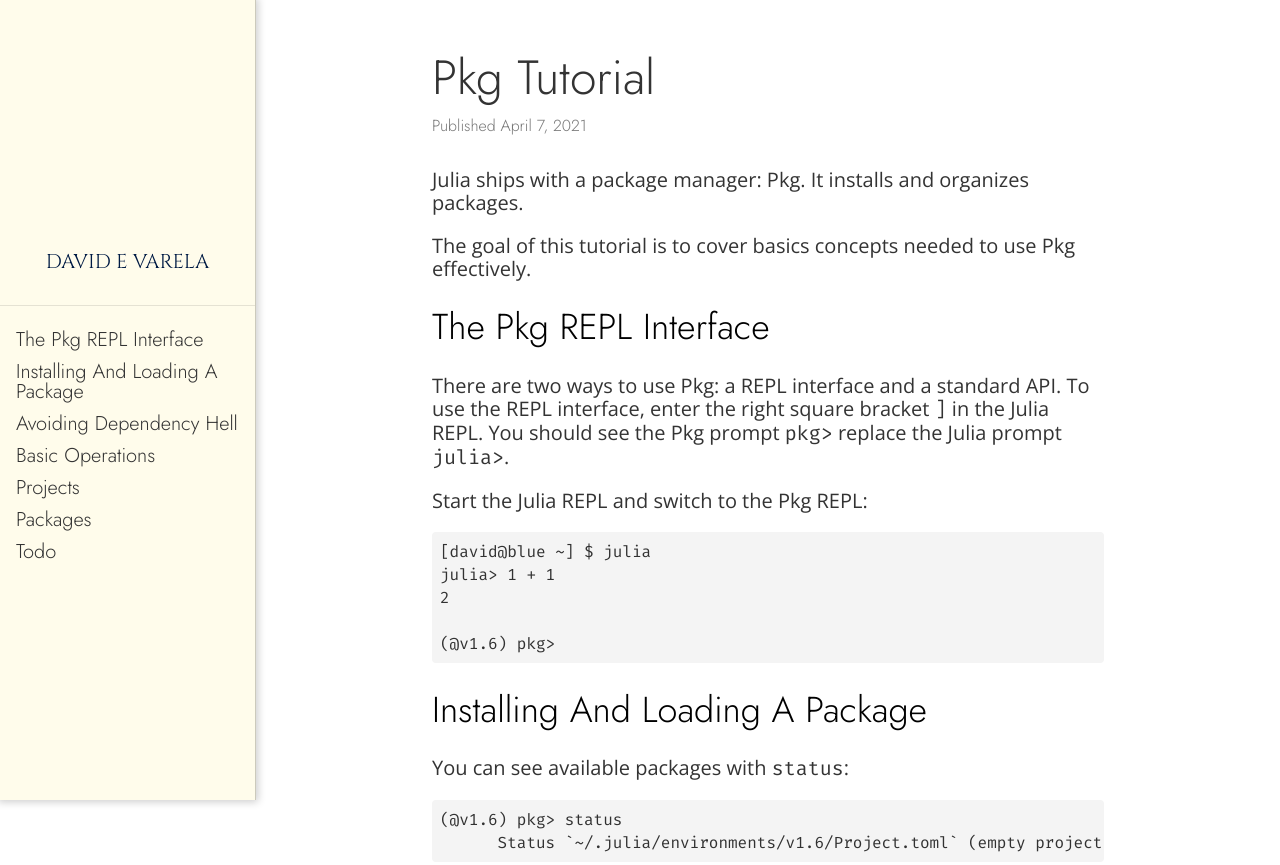
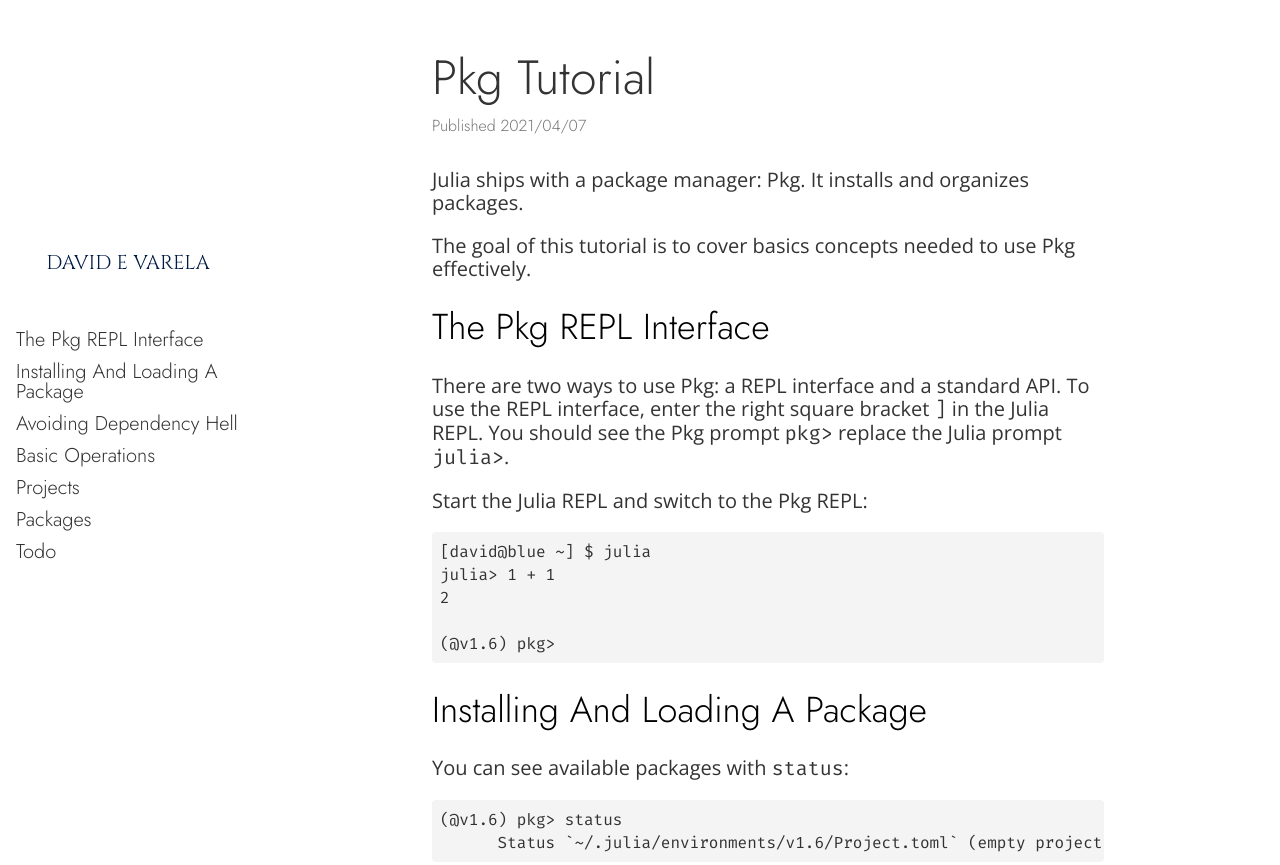
Before and after one commit to 00vareladavid/00vareladavid.github.io, a plain HTML site: page pages/pkg_tutorial.html in a window 1280 px wide. Shown: the top 865 px of the page. Drawn offline with nearby package versions, Linux system fonts and the light colour scheme.

Commit message:
simplify

```diff
--- a/pages/pkg_tutorial.html
+++ b/pages/pkg_tutorial.html
@@ -17,11 +17,11 @@
 </head>
 <body class="bg-white black-80">
   <div class="center">
-<div class="fixed-ns fl min-vh-100-ns w-100 w-20-ns br-ns b--black-20 shadow-2 content-center bg-washed-yellow">
+<div class="fixed-ns fl min-vh-100-ns w-100 w-20-ns content-center bg-white">
      <div class="cinzel pa1 pa3-ns mv3-ns flex justify-center">
        <a class="link underline-hover f4 navy fw5 ttu" href="/">David E Varela</a></li>
      </div>
-     <div class="pa1 ph3-ns bt b--black-10">
+     <div class="pa1 ph3-ns">
        <ul class="list pl0">
 <li class="lh-solid mv2 pt1">
        <a class="link underline-hover f4 jost dark-gray ttc " href="#the_pkg_repl_interface">
@@ -65,7 +65,7 @@
      <div class="f4 measure-wide open-sans center ph1-ns pt3-ns pa1">
 <h1 class="f1 db lh-title jost ttc normal">
   Pkg Tutorial
-  <span class="f5 db jost gray ttc normal mt2">Published April 7, 2021</span>
+  <span class="f5 db jost gray ttc normal mt2">Published 2021/04/07</span>
 </h1>
 <p>Julia ships with a package manager: Pkg.
 It installs and organizes packages.</p>
```
Also changed, not shown: index.html (+3 -3 lines).
